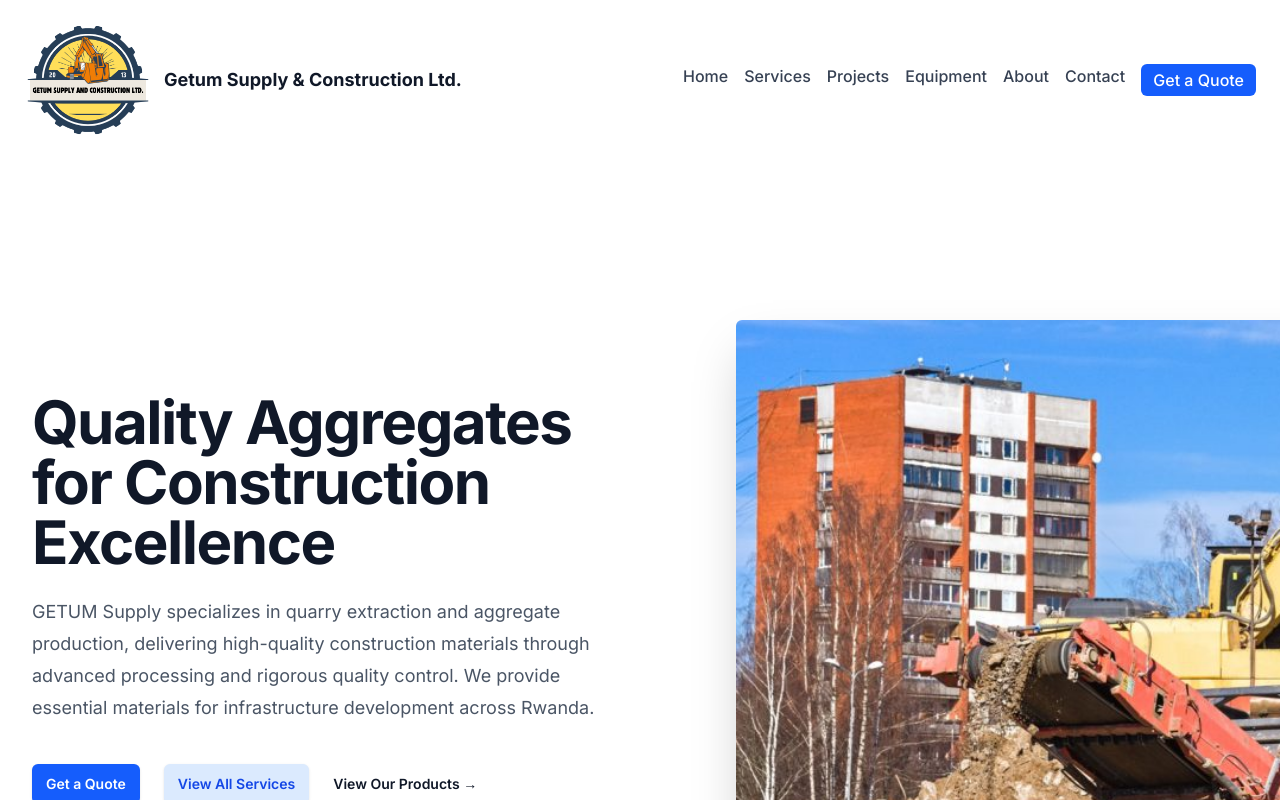
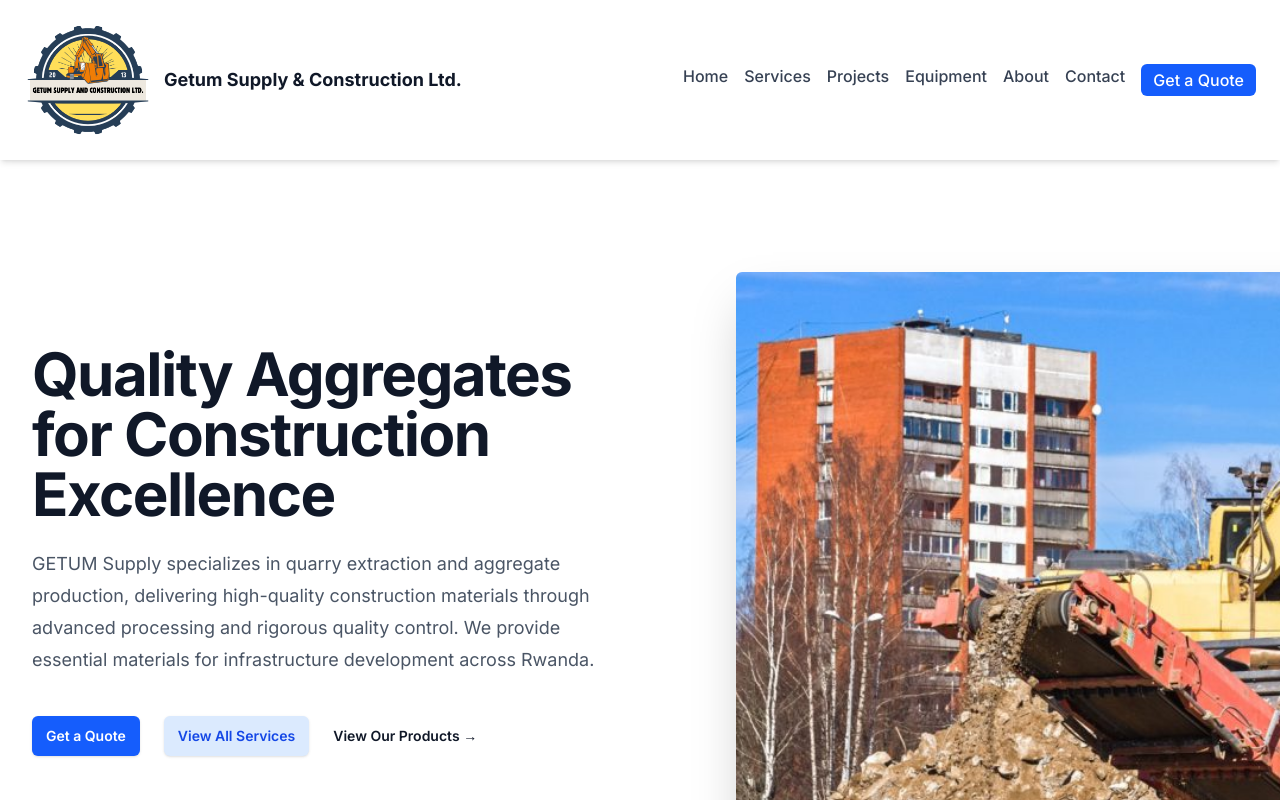
Before and after one commit to mig-Rwa/getum-supply-and-construction, a Next.js app: page / in a window 1280 px wide. Shown: the top 800 px of the page. Built offline with nearby package versions, Linux system fonts and the light colour scheme.

Commit message:
Make Navbar fixed and add top padding to Home page

```diff
--- a/src/app/page.tsx
+++ b/src/app/page.tsx
@@ -47,7 +47,7 @@ const products = [
 
 export default function Home() {
   return (
-    <main className="min-h-screen">
+    <main className="min-h-screen pt-28">
       <Navbar />
       <div className="relative isolate overflow-hidden bg-white">
         <motion.div
--- a/src/components/Navbar.tsx
+++ b/src/components/Navbar.tsx
@@ -5,7 +5,7 @@ import Image from 'next/image';
 
 export default function Navbar() {
   return (
-    <header className="w-full px-6 py-4 bg-white shadow-md">
+    <header className="w-full px-6 py-4 bg-white shadow-md fixed top-0 left-0 z-50">
       <div className="flex flex-col md:flex-row md:items-center md:justify-between">
         {/* Logo + Company Name */}
         <div className="flex items-center space-x-3">
```
